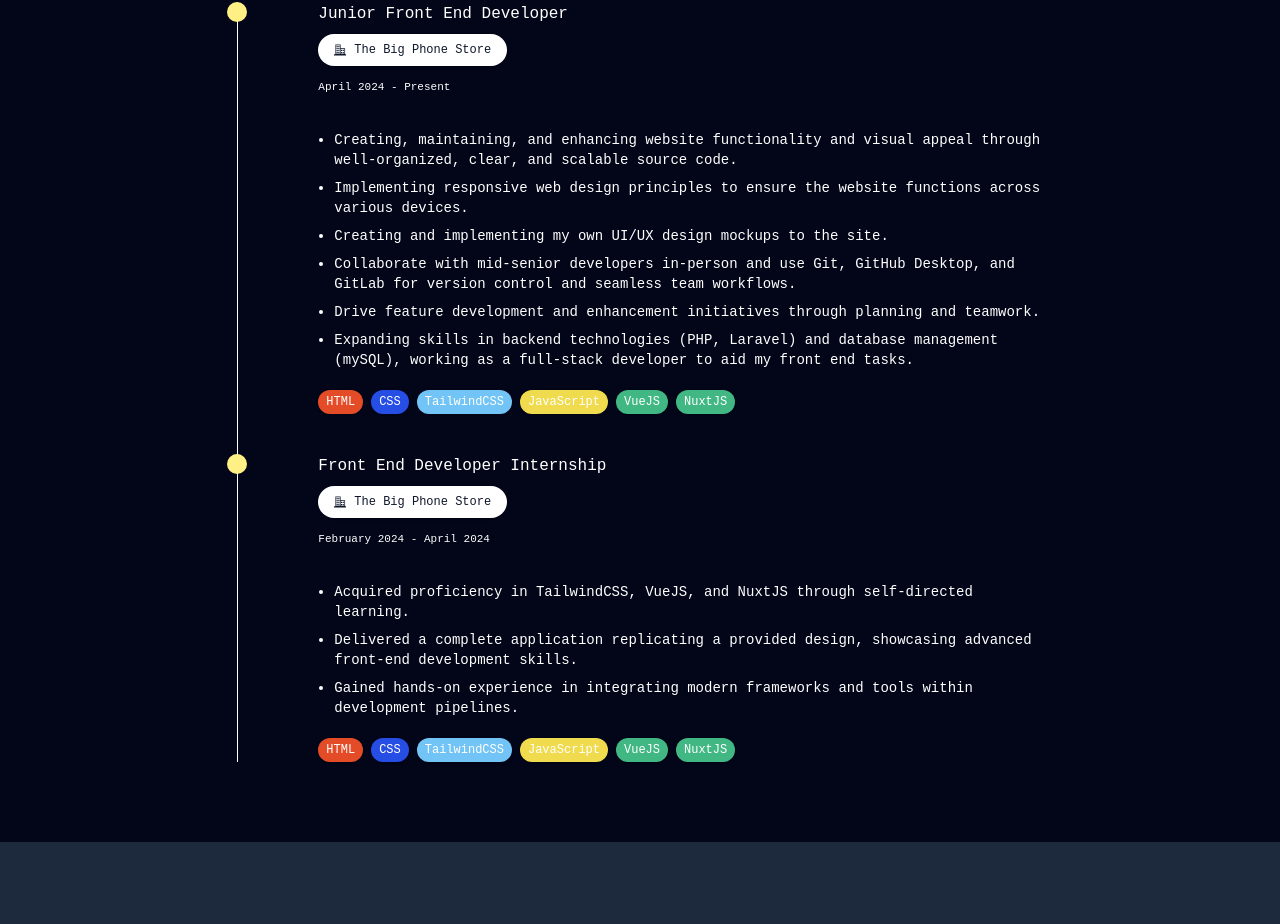
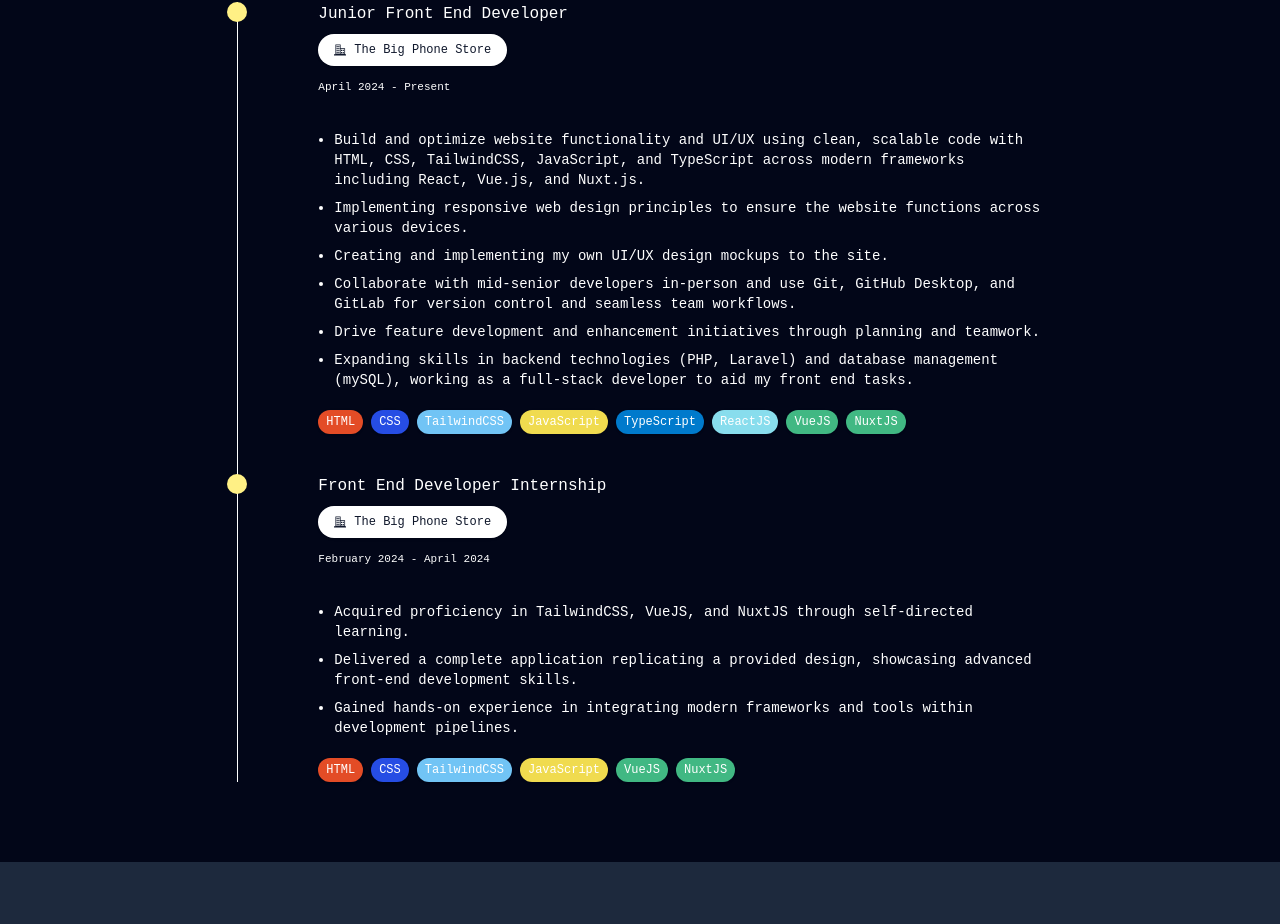
Before and after one commit to neelamkhan123/portfolio-2025, a Next.js app: page / in a window 1280 px wide. Shown: the part 1578-2502 px from the top of the page. Built offline with nearby package versions, Linux system fonts and the light colour scheme.

Commit message:
update work history

```diff
--- a/app/components/Home/WorkHistory.tsx
+++ b/app/components/Home/WorkHistory.tsx
@@ -29,9 +29,10 @@ export default function WorkHistory() {
             <span className="text-[11px]">April 2024 - Present</span>
             <ul className="flex flex-col space-y-2 mt-8 mb-5 ml-4 text-xs md:text-sm list-disc">
               <li>
-                Creating, maintaining, and enhancing website functionality and
-                visual appeal through well-organized, clear, and scalable source
-                code.
+                Build and optimize website functionality and UI/UX using clean,
+                scalable code with HTML, CSS, TailwindCSS, JavaScript, and
+                TypeScript across modern frameworks including React, Vue.js, and
+                Nuxt.js.
               </li>
               <li>
                 Implementing responsive web design principles to ensure the
@@ -64,6 +65,12 @@ export default function WorkHistory() {
               </li>
               <li className="rounded-full shadow-sm px-2 py-1 javascript">
                 JavaScript
+              </li>
+              <li className="rounded-full shadow-sm px-2 py-1 typescript">
+                TypeScript
+              </li>
+              <li className="rounded-full shadow-sm px-2 py-1 react">
+                ReactJS
               </li>
               <li className="rounded-full shadow-sm px-2 py-1 vue">VueJS</li>
               <li className="rounded-full shadow-sm px-2 py-1 nuxt">NuxtJS</li>
```
